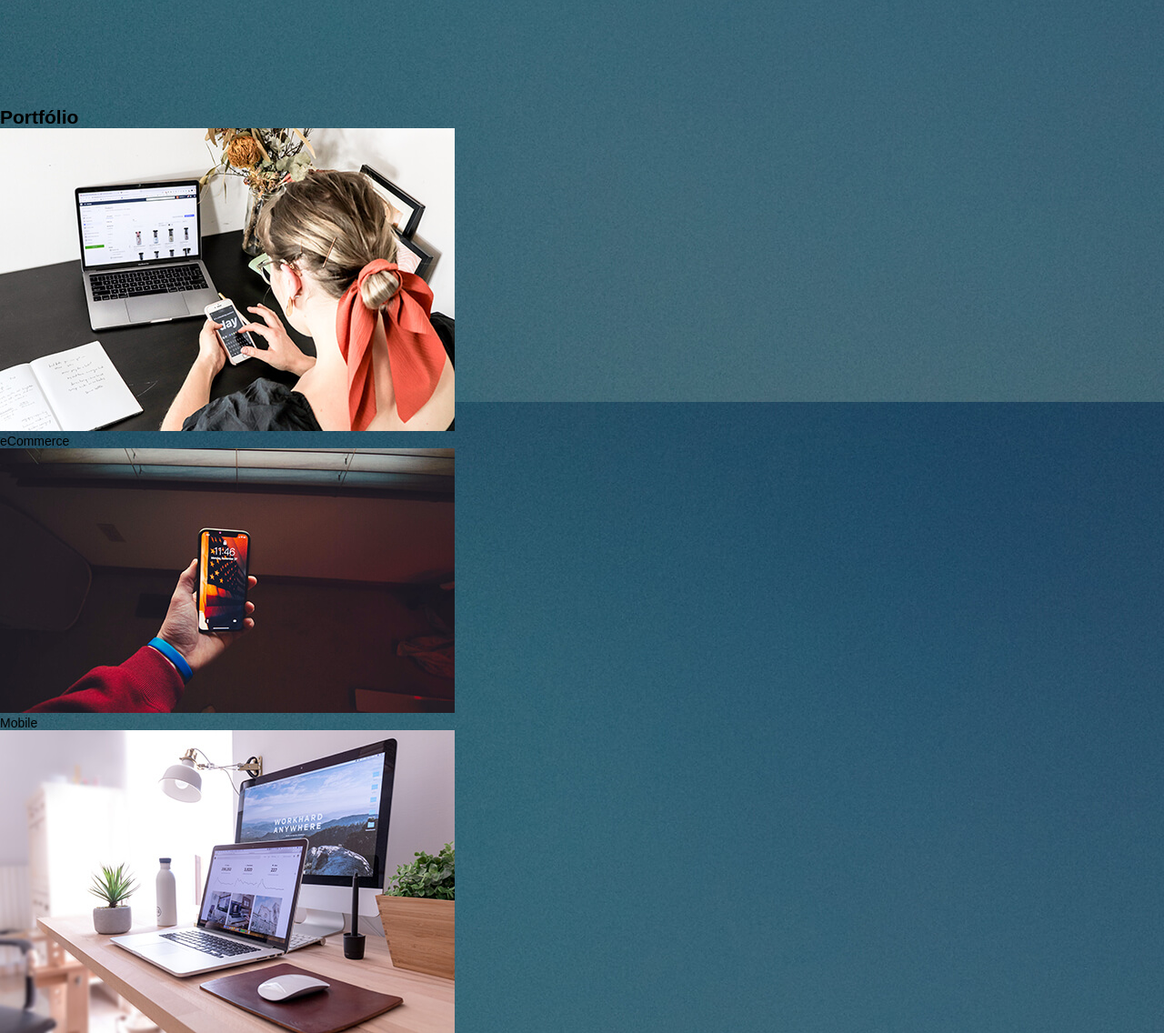
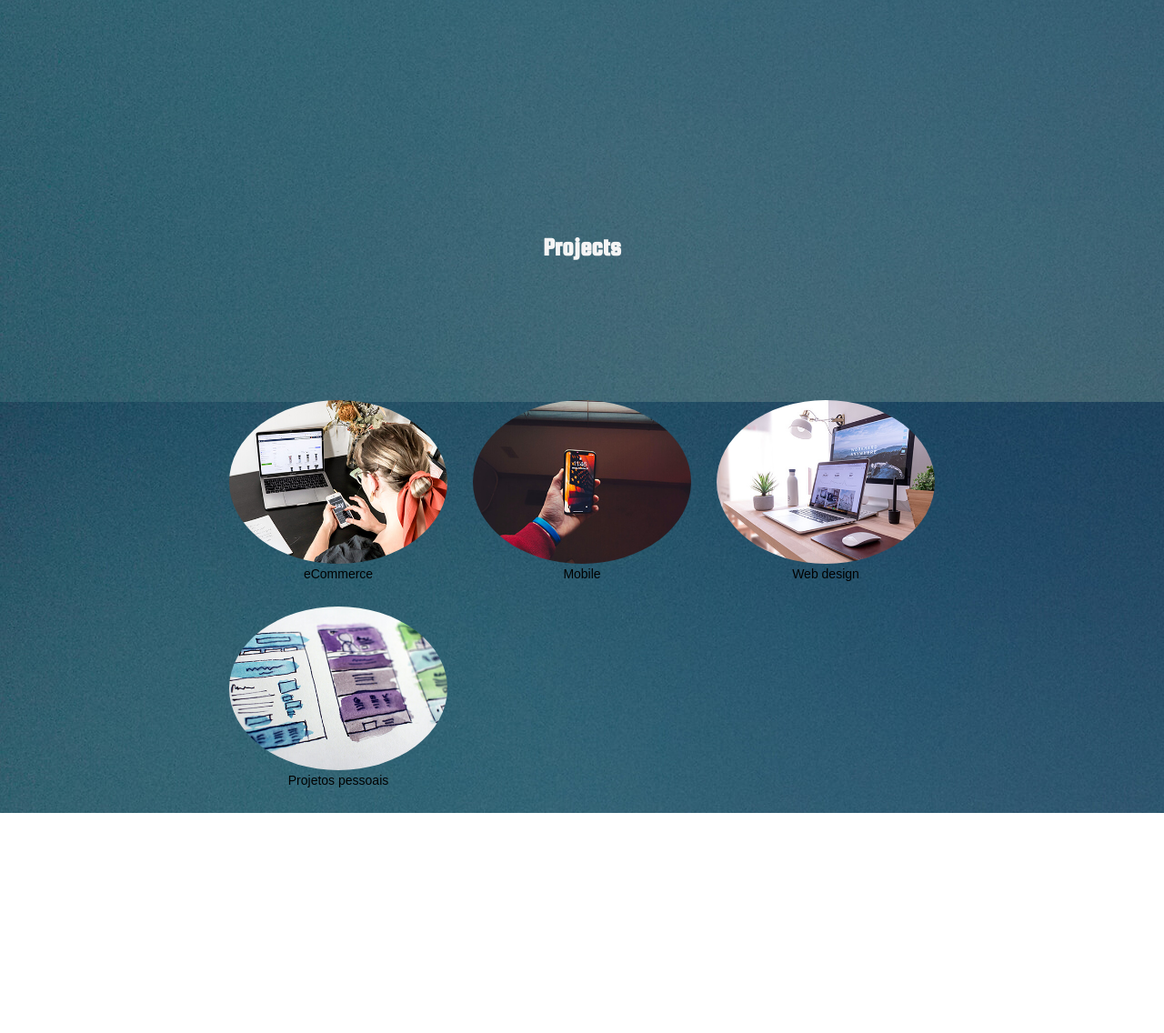
Before and after one commit to psergiovieira/css-training, a plain HTML site: page index.html in a window 1280 px wide. Shown: the part 683-1819 px from the top of the page at 91% size. After the commit the page ends 1577 px from the top, so only its background shows below. Drawn offline with Linux system fonts and the light colour scheme.

Commit message:
learning how to change fonts

```diff
--- a/css/index.css
+++ b/css/index.css
@@ -52,12 +52,60 @@ body {
   justify-content: space-around;
 }
 
-.site-subtitle,
+
 .site-title {
   color: whitesmoke;
   text-align: center;
+  font-family: 'Sacramento', cursive;
 }
 
 .site-subtitle {
+  color: whitesmoke;
   font-style: italic;
+  font-family: 'Fira Mono', monospace;
 }
+
+.projects {
+  padding: 2em;
+}
+
+.projects h2 {
+  color: whitesmoke;
+  margin-bottom: 1.5em;
+  font-size: 2em;
+  font-family: 'Squada One', cursive;
+}
+
+.projects .grid {
+  display: grid;
+  gap: 2em;
+}
+
+@media (min-width: 560px){
+  .projects .grid {
+    grid-template-columns: repeat(2, 240px);
+  }
+}
+
+@media (min-width: 880px){
+  .projects h2{
+    padding: 4em;
+    text-align: center;
+  }
+
+  .projects .grid {
+    grid-template-columns: repeat(3, 240px);
+    justify-content: center;
+  }
+}
+
+.projects figure {
+  text-align: center;
+}
+
+.projects .img-portfolio {
+  width: 240px;
+  height: 180px;
+  object-fit: cover;
+  border-radius: 50%;
+}
--- a/index.html
+++ b/index.html
@@ -2,16 +2,20 @@
 <html lang="en">
   <head>
     <meta charset="UTF-8" />
-    <meta name="viewport" content="width=device-width, initial-scale=1.0">
+    <meta name="viewport" content="width=device-width, initial-scale=1.0" />
     <title>Paulo Vieira</title>
     <link rel="stylesheet" href="css/index.css" />
+    <link
+      href="https://fonts.googleapis.com/css2?family=Fira+Mono&family=Squada+One&display=swap&family=Sacramento&display=swap"
+      rel="stylesheet"
+    />
   </head>
   <body>
     <header class="header">
       <nav class="menu">
         <ul>
           <li><a href="#">Sobre</a></li>
-          <li><a href="#">Portfólio</a></li>
+          <li><a href="#">Projects</a></li>
           <li><a href="#">Contato</a></li>
         </ul>
       </nav>
@@ -20,8 +24,9 @@
         <h2 class="site-subtitle">Software engineer</h2>
       </div>
     </header>
-    <section>
-      <h2>Portfólio</h2>
+    <section class="projects">
+      <h2>Projects</h2>
+      <div class="grid">
         <figure>
           <img
             class="img-portfolio"
@@ -35,6 +40,7 @@
             class="img-portfolio"
             src="./img/mobile-creditos-nate-grant-unsplash.jpg"
             alt=">Mobile"
+            width="240px"
           />
           <figcaption>Mobile</figcaption>
         </figure>
@@ -54,6 +60,7 @@
           />
           <figcaption>Projetos pessoais</figcaption>
         </figure>
+      </div>
     </section>
   </body>
 </html>
```
Lines whose indentation alone changed are shown as unchanged.
